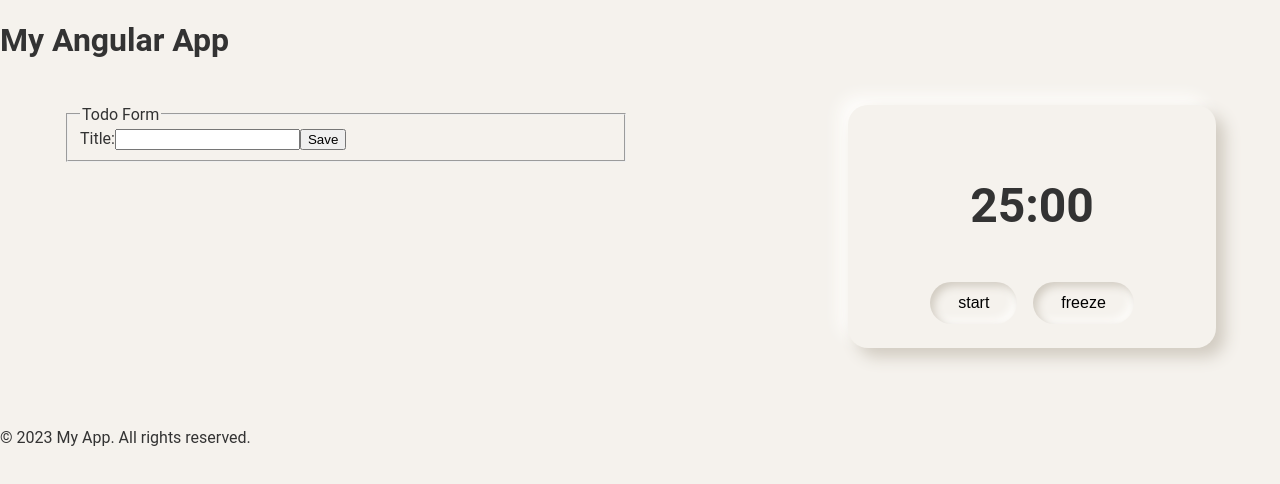
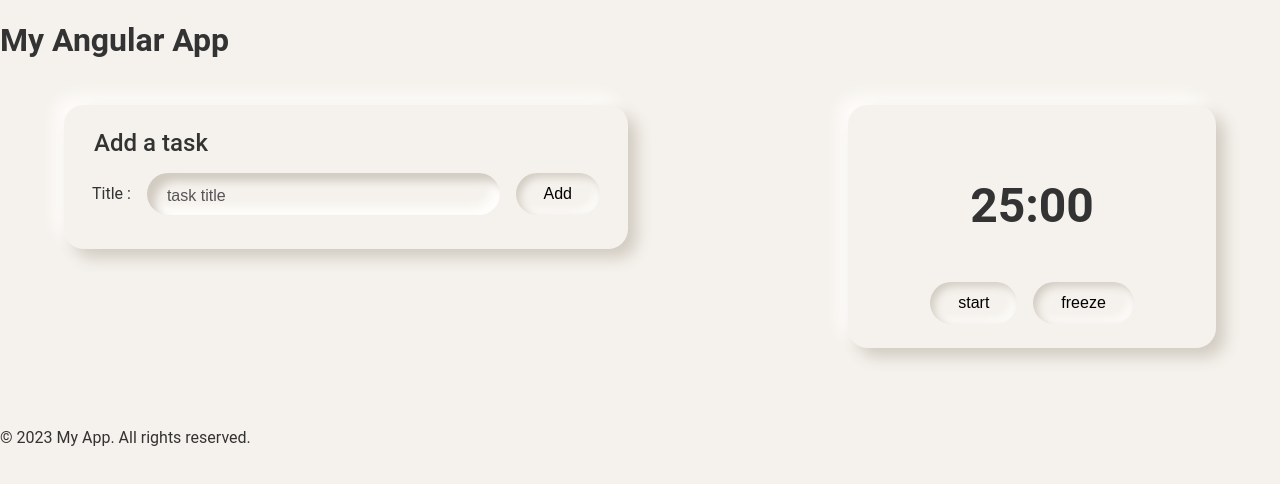
Before and after one commit to OlivierCadoz/po-todo-ro, an Angular app: page / in a window 1280 px wide. Shown: the top 484 px of the page. Built offline with nearby package versions, Linux system fonts and the light colour scheme.

Commit message:
feat(elements): style task form

```diff
--- a/src/app/domains/Todo/components/to-form/to-form.html
+++ b/src/app/domains/Todo/components/to-form/to-form.html
@@ -1,10 +1,16 @@
-<form (ngSubmit)="saveTodo()">
-  <fieldset>
-    <legend>Todo Form</legend>
+<form class="toform" (ngSubmit)="saveTodo()">
+  <fieldset class="toform__fieldset">
+    <legend class="toform__legend">Add a task</legend>
 
-    <label for="title">Title:</label>
-    <input id="title" type="text" [(ngModel)]="title" name="title" required />
+    <label class="toform__label" for="title">Title :</label>
+    <input
+      id="title"
+      class="toform__input neumorphic"
+      type="text"
+      placeholder="task title"
+      [(ngModel)]="title" name="todo title"
+      required />
 
-    <button type="submit">Save</button>
+    <button class="toform__button neumorphic" type="submit">Add</button>
   </fieldset>
 </form>
--- a/src/app/domains/Todo/components/to-form/to-form.scss
+++ b/src/app/domains/Todo/components/to-form/to-form.scss
@@ -0,0 +1,24 @@
+.toform {
+  padding: 24px 16px;
+  border-radius: 20px;
+  background: #f5f2ed;
+  box-shadow: 9px 9px 16px #d1cbc1, -9px -9px 16px #fefdfb;
+
+  &__fieldset {
+    display: flex;
+    align-items: center;
+    gap: 16px;
+    margin: 0;
+    padding-top: 16px;
+    border: none;
+  }
+
+  &__input {
+    flex: 1 1 190px;
+  }
+
+  &__legend {
+    font-size: 24px;
+    font-weight: 500;
+  }
+}
```
